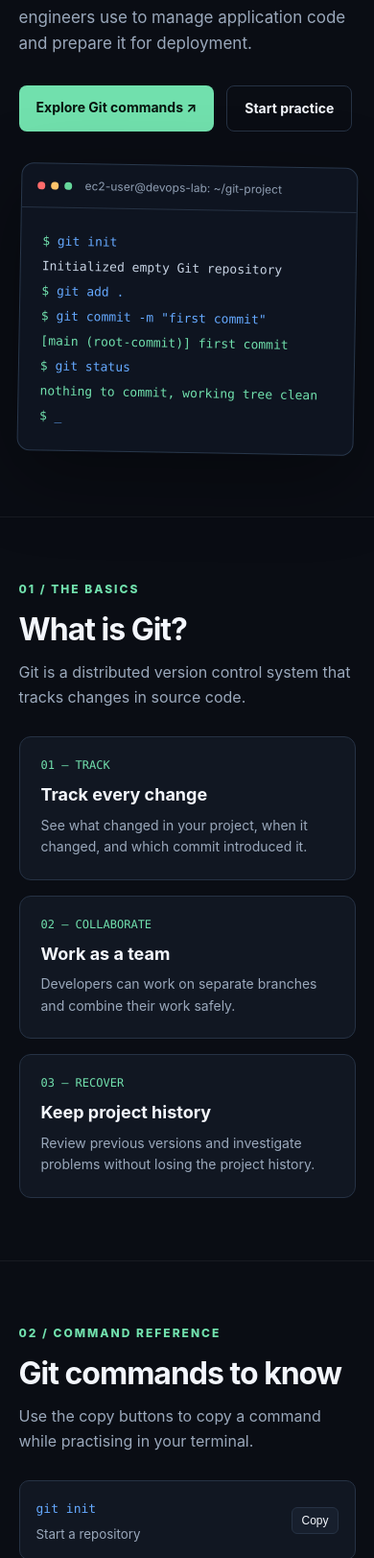
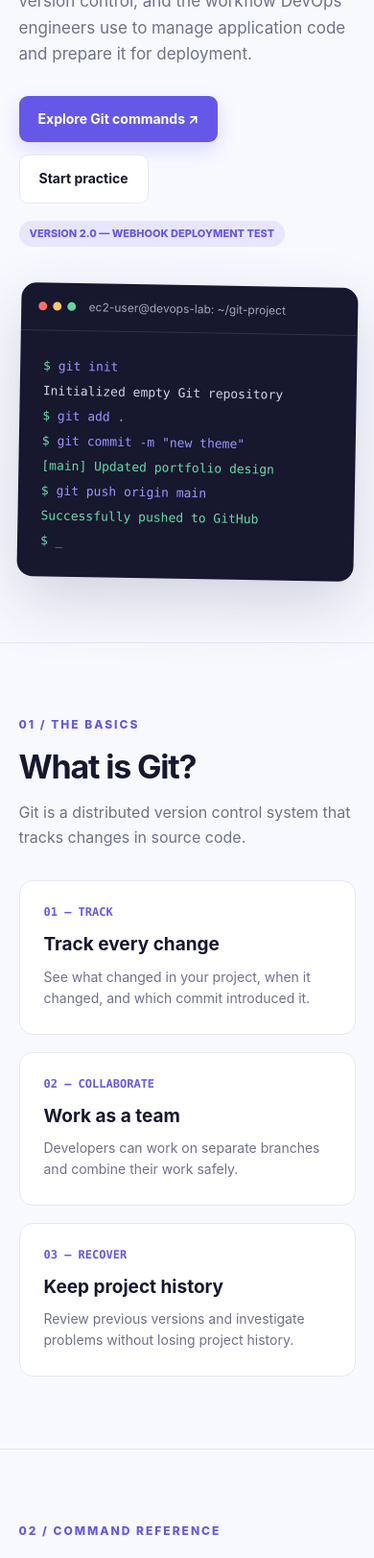
Before and after one commit to AnshadKoz/Git-Portfolio, a plain HTML site: page index.html in a window 390 px wide. Shown: the part 377-2000 px from the top of the page at 96% size. Drawn offline with Linux system fonts and the light colour scheme.

Commit message:
Update index.html with new design and content enhancements

```diff
--- a/index.html
+++ b/index.html
@@ -1,107 +1,439 @@
+
 <!DOCTYPE html>
 <html lang="en">
 <head>
   <meta charset="UTF-8">
   <meta name="viewport" content="width=device-width, initial-scale=1.0">
   <meta name="description" content="A personal Git and DevOps learning portfolio project.">
-  <title>GitLab — DevOps Learning Portfolio</title>
+  <title>Anshad | Git & DevOps Learning</title>
+
   <style>
     :root {
-      --bg: #0a0d14;
-      --surface: #111722;
-      --surface-2: #171f2d;
-      --text: #f3f6fc;
-      --muted: #9aa8bb;
-      --line: #263244;
-      --blue: #65a9ff;
-      --green: #71e0ad;
-      --orange: #ffb86b;
+      --bg: #f8f9ff;
+      --surface: #ffffff;
+      --surface-2: #f1f2ff;
+      --text: #17172e;
+      --muted: #70718a;
+      --line: #e6e7f2;
+      --primary: #6558e8;
+      --secondary: #8b7cf6;
+      --accent: #13b89a;
+      --dark: #17172e;
     }
-    * { box-sizing: border-box; }
-    html { scroll-behavior: smooth; }
+
+    * {
+      box-sizing: border-box;
+    }
+
+    html {
+      scroll-behavior: smooth;
+    }
+
     body {
       margin: 0;
       background: var(--bg);
       color: var(--text);
-      font-family: Inter, ui-sans-serif, system-ui, -apple-system, BlinkMacSystemFont, "Segoe UI", sans-serif;
+      font-family: Inter, system-ui, -apple-system,
+        BlinkMacSystemFont, "Segoe UI", sans-serif;
       line-height: 1.6;
     }
-    a { color: inherit; text-decoration: none; }
-    .container { width: min(1080px, 90%); margin: auto; }
+
+    a {
+      color: inherit;
+      text-decoration: none;
+    }
+
+    .container {
+      width: min(1100px, 90%);
+      margin: auto;
+    }
+
+    /* Navigation */
+
     nav {
-      height: 76px; display: flex; align-items: center; justify-content: space-between;
-      border-bottom: 1px solid rgba(255,255,255,.07);
+      height: 78px;
+      display: flex;
+      align-items: center;
+      justify-content: space-between;
+      border-bottom: 1px solid var(--line);
     }
-    .brand { font-weight: 800; letter-spacing: -.5px; font-size: 20px; }
-    .brand span { color: var(--green); }
-    .nav-links { display: flex; gap: 27px; color: var(--muted); font-size: 14px; }
-    .nav-links a:hover { color: var(--text); }
-    .hero { padding: 100px 0 85px; display: grid; grid-template-columns: 1.2fr .8fr; gap: 50px; align-items: center; }
-    .eyebrow { color: var(--green); font-size: 12px; font-weight: 800; letter-spacing: 2px; text-transform: uppercase; }
-    h1 { font-size: clamp(42px, 6vw, 70px); line-height: 1.04; letter-spacing: -3px; margin: 18px 0; }
-    h1 span { color: var(--blue); }
-    .hero p { color: var(--muted); max-width: 590px; font-size: 17px; }
-    .actions { display: flex; gap: 13px; margin-top: 30px; flex-wrap: wrap; }
-    .btn { display: inline-block; padding: 12px 18px; border-radius: 8px; font-weight: 700; font-size: 14px; }
-    .primary { background: var(--green); color: #07140e; }
-    .secondary { border: 1px solid var(--line); color: var(--text); }
+
+    .brand {
+      font-weight: 850;
+      font-size: 22px;
+      letter-spacing: -1px;
+    }
+
+    .brand span {
+      color: var(--primary);
+    }
+
+    .nav-links {
+      display: flex;
+      gap: 28px;
+      color: var(--muted);
+      font-size: 14px;
+      font-weight: 600;
+    }
+
+    .nav-links a:hover {
+      color: var(--primary);
+    }
+
+    /* Hero */
+
+    .hero {
+      padding: 105px 0 95px;
+      display: grid;
+      grid-template-columns: 1.1fr .9fr;
+      gap: 55px;
+      align-items: center;
+    }
+
+    .eyebrow {
+      color: var(--primary);
+      font-size: 12px;
+      font-weight: 800;
+      letter-spacing: 2px;
+      text-transform: uppercase;
+    }
+
+    h1 {
+      font-size: clamp(42px, 6vw, 68px);
+      line-height: 1.08;
+      letter-spacing: -3px;
+      margin: 20px 0;
+    }
+
+    h1 span {
+      color: var(--primary);
+    }
+
+    .hero p {
+      color: var(--muted);
+      max-width: 560px;
+      font-size: 17px;
+    }
+
+    .actions {
+      display: flex;
+      gap: 13px;
+      margin-top: 30px;
+      flex-wrap: wrap;
+    }
+
+    .btn {
+      display: inline-block;
+      padding: 13px 20px;
+      border-radius: 9px;
+      font-weight: 700;
+      font-size: 14px;
+      transition: .2s ease;
+    }
+
+    .btn:hover {
+      transform: translateY(-3px);
+    }
+
+    .primary {
+      background: var(--primary);
+      color: white;
+      box-shadow: 0 8px 20px rgba(101,88,232,.2);
+    }
+
+    .secondary {
+      background: white;
+      border: 1px solid var(--line);
+      color: var(--text);
+    }
+
+    /* Terminal */
+
     .terminal {
-      background: #0e1420; border: 1px solid #29384c; border-radius: 13px;
-      overflow: hidden; box-shadow: 0 25px 80px rgba(0,0,0,.35);
+      background: var(--dark);
+      border-radius: 16px;
+      overflow: hidden;
+      box-shadow: 0 25px 65px rgba(31,31,75,.17);
       transform: rotate(1deg);
     }
-    .terminal-top { padding: 13px 16px; border-bottom: 1px solid #263244; color: #8e9db1; font-size: 12px; }
-    .dots { display: inline-flex; gap: 6px; margin-right: 10px; }
-    .dots i { width: 8px; height: 8px; display: block; border-radius: 50%; background: #ff6b6b; }
-    .dots i:nth-child(2) { background: #ffc46b; } .dots i:nth-child(3) { background: #65d69a; }
-    .terminal-body { padding: 22px; font: 13px/2 Consolas, monospace; color: #c6d2e2; }
-    .prompt { color: var(--green); } .command { color: var(--blue); }
-    section { padding: 65px 0; border-top: 1px solid rgba(255,255,255,.06); }
-    .section-head { margin-bottom: 28px; }
-    .section-head h2 { margin: 7px 0; font-size: 32px; letter-spacing: -1px; }
-    .section-head p { color: var(--muted); margin: 0; }
-    .cards { display: grid; grid-template-columns: repeat(3, 1fr); gap: 16px; }
-    .card { background: var(--surface); border: 1px solid var(--line); padding: 22px; border-radius: 12px; }
-    .card .number { color: var(--green); font: 12px Consolas, monospace; }
-    .card h3 { margin: 10px 0 6px; font-size: 18px; }
-    .card p { color: var(--muted); font-size: 14px; margin: 0; }
-    .command-list { display: grid; grid-template-columns: 1fr 1fr; gap: 12px; }
+
+    .terminal-top {
+      padding: 15px 18px;
+      border-bottom: 1px solid #303047;
+      color: #a5a5bd;
+      font-size: 12px;
+    }
+
+    .dots {
+      display: inline-flex;
+      gap: 6px;
+      margin-right: 10px;
+    }
+
+    .dots i {
+      width: 9px;
+      height: 9px;
+      display: block;
+      border-radius: 50%;
+      background: #ff6b6b;
+    }
+
+    .dots i:nth-child(2) {
+      background: #ffc46b;
+    }
+
+    .dots i:nth-child(3) {
+      background: #65d69a;
+    }
+
+    .terminal-body {
+      padding: 24px;
+      font: 13px/2 Consolas, monospace;
+      color: #d4d4e6;
+    }
+
+    .prompt {
+      color: #65dba8;
+    }
+
+    .command {
+      color: #9d96ff;
+    }
+
+    .green {
+      color: #65dba8;
+    }
+
+    /* Sections */
+
+    section {
+      padding: 75px 0;
+      border-top: 1px solid var(--line);
+    }
+
+    .section-head {
+      margin-bottom: 32px;
+    }
+
+    .section-head h2 {
+      margin: 8px 0;
+      font-size: 34px;
+      letter-spacing: -1.2px;
+    }
+
+    .section-head p {
+      color: var(--muted);
+      margin: 0;
+    }
+
+    /* Cards */
+
+    .cards {
+      display: grid;
+      grid-template-columns: repeat(3, 1fr);
+      gap: 18px;
+    }
+
+    .card {
+      background: var(--surface);
+      border: 1px solid var(--line);
+      padding: 25px;
+      border-radius: 14px;
+      transition: .2s ease;
+    }
+
+    .card:hover {
+      transform: translateY(-5px);
+      border-color: var(--secondary);
+      box-shadow: 0 12px 30px rgba(30,30,80,.06);
+    }
+
+    .card .number {
+      color: var(--primary);
+      font: 12px Consolas, monospace;
+      font-weight: bold;
+    }
+
+    .card h3 {
+      margin: 12px 0 7px;
+      font-size: 19px;
+    }
+
+    .card p {
+      color: var(--muted);
+      font-size: 14px;
+      margin: 0;
+    }
+
+    /* Commands */
+
+    .command-list {
+      display: grid;
+      grid-template-columns: 1fr 1fr;
+      gap: 14px;
+    }
+
     .command-item {
-      background: var(--surface); border: 1px solid var(--line); border-radius: 10px;
-      padding: 15px 17px; display: flex; justify-content: space-between; align-items: center; gap: 12px;
+      background: var(--surface);
+      border: 1px solid var(--line);
+      border-radius: 11px;
+      padding: 17px;
+      display: flex;
+      justify-content: space-between;
+      align-items: center;
+      gap: 12px;
     }
-    .command-item code { color: var(--blue); font: 13px Consolas, monospace; }
-    .command-item small { color: var(--muted); display: block; margin-top: 4px; }
+
+    .command-item code {
+      color: var(--primary);
+      font: 13px Consolas, monospace;
+      font-weight: bold;
+    }
+
+    .command-item small {
+      color: var(--muted);
+      display: block;
+      margin-top: 5px;
+    }
+
     .copy {
-      border: 1px solid var(--line); background: var(--surface-2); color: var(--text);
-      border-radius: 6px; padding: 6px 9px; cursor: pointer; font-size: 12px;
+      border: none;
+      background: var(--surface-2);
+      color: var(--primary);
+      border-radius: 7px;
+      padding: 8px 12px;
+      cursor: pointer;
+      font-weight: 700;
+      font-size: 12px;
     }
-    .copy:hover { border-color: var(--blue); }
+
+    .copy:hover {
+      background: var(--primary);
+      color: white;
+    }
+
+    /* Workflow */
+
     .workflow {
-      display: flex; align-items: center; justify-content: center; gap: 10px; flex-wrap: wrap;
-      background: var(--surface); border: 1px solid var(--line); border-radius: 12px; padding: 25px;
+      display: flex;
+      align-items: center;
+      justify-content: center;
+      gap: 12px;
+      flex-wrap: wrap;
+      background: white;
+      border: 1px solid var(--line);
+      border-radius: 15px;
+      padding: 30px;
     }
-    .step { background: var(--surface-2); border: 1px solid #33445c; padding: 11px 15px; border-radius: 8px; font: 13px Consolas, monospace; }
-    .arrow { color: var(--green); }
-    .practice { background: linear-gradient(120deg, #11261f, #111722 65%); border: 1px solid #285340; border-radius: 14px; padding: 28px; }
-    .practice h3 { margin-top: 0; font-size: 22px; }
-    pre { background: #080d14; padding: 18px; overflow-x: auto; border-radius: 9px; color: #c9d8e9; border: 1px solid #263244; font: 13px/1.8 Consolas, monospace; }
-    .green { color: var(--green); }
-    footer { border-top: 1px solid rgba(255,255,255,.07); padding: 25px 0; color: var(--muted); font-size: 13px; }
-    footer .container { display: flex; justify-content: space-between; gap: 15px; flex-wrap: wrap; }
+
+    .step {
+      background: var(--surface-2);
+      color: var(--primary);
+      border: 1px solid #e4e0ff;
+      padding: 12px 16px;
+      border-radius: 9px;
+      font: 13px Consolas, monospace;
+    }
+
+    .arrow {
+      color: var(--accent);
+      font-size: 20px;
+    }
+
+    /* Practice */
+
+    .practice {
+      background: linear-gradient(120deg, #eeebff, #f5f7ff);
+      border: 1px solid #ded9ff;
+      border-radius: 16px;
+      padding: 30px;
+    }
+
+    .practice h3 {
+      margin-top: 0;
+      font-size: 23px;
+    }
+
+    pre {
+      background: var(--dark);
+      padding: 20px;
+      overflow-x: auto;
+      border-radius: 10px;
+      color: #d4d4e6;
+      font: 13px/1.9 Consolas, monospace;
+    }
+
+    /* Footer */
+
+    footer {
+      border-top: 1px solid var(--line);
+      padding: 27px 0;
+      color: var(--muted);
+      font-size: 13px;
+    }
+
+    footer .container {
+      display: flex;
+      justify-content: space-between;
+      gap: 15px;
+      flex-wrap: wrap;
+    }
+
+    .version {
+      display: inline-block;
+      margin-top: 18px;
+      padding: 5px 11px;
+      border-radius: 20px;
+      background: #e8e5ff;
+      color: var(--primary);
+      font-size: 11px;
+      font-weight: 800;
+    }
+
+    /* Responsive */
+
     @media (max-width: 760px) {
-      .hero { grid-template-columns: 1fr; padding: 65px 0; gap: 35px; }
-      .cards { grid-template-columns: 1fr; }
-      .command-list { grid-template-columns: 1fr; }
-      .nav-links { gap: 13px; font-size: 12px; }
-      h1 { letter-spacing: -2px; }
+      .hero {
+        grid-template-columns: 1fr;
+        padding: 65px 0;
+        gap: 40px;
+      }
+
+      .cards {
+        grid-template-columns: 1fr;
+      }
+
+      .command-list {
+        grid-template-columns: 1fr;
+      }
+
+      .nav-links {
+        gap: 13px;
+        font-size: 12px;
+      }
+
+      h1 {
+        letter-spacing: -2px;
+      }
     }
-    @media (max-width: 430px) { .nav-links a:nth-child(2) { display: none; } }
+
+    @media (max-width: 430px) {
+      .nav-links a:nth-child(2) {
+        display: none;
+      }
+
+      .workflow {
+        padding: 18px;
+      }
+    }
   </style>
 </head>
+
 <body>
+
   <nav class="container">
     <a class="brand" href="#">anshad<span>.</span>dev</a>
+
     <div class="nav-links">
       <a href="#about">About Git</a>
       <a href="#commands">Commands</a>
@@ -110,132 +442,303 @@
   </nav>
 
   <main>
+
     <div class="container hero">
+
       <div>
-        <div class="eyebrow">DevOps learning project / 01</div>
-        <h1>Learning Git.<br><span>Building better</span><br>workflows.</h1>
-        <p>A hands-on learning page about Git, version control, and the workflow DevOps engineers use to manage application code and prepare it for deployment.</p>
+        <div class="eyebrow">DevOps Learning Project / 01</div>
+
+        <h1>
+          Learn Git.<br>
+          <span>Build smarter</span><br>
+          workflows.
+        </h1>
+
+        <p>
+          A hands-on learning page about Git, version control,
+          and the workflow DevOps engineers use to manage
+          application code and prepare it for deployment.
+        </p>
+
         <div class="actions">
-          <a class="btn primary" href="#commands">Explore Git commands ↗</a>
-          <a class="btn secondary" href="#practice">Start practice</a>
+          <a class="btn primary" href="#commands">
+            Explore Git commands ↗
+          </a>
+
+          <a class="btn secondary" href="#practice">
+            Start practice
+          </a>
+        </div>
+
+        <div class="version">
+          VERSION 2.0 — WEBHOOK DEPLOYMENT TEST
         </div>
       </div>
+
       <div class="terminal">
-        <div class="terminal-top"><span class="dots"><i></i><i></i><i></i></span> ec2-user@devops-lab: ~/git-project</div>
+
+        <div class="terminal-top">
+          <span class="dots"><i></i><i></i><i></i></span>
+          ec2-user@devops-lab: ~/git-project
+        </div>
+
         <div class="terminal-body">
-          <div><span class="prompt">$</span> <span class="command">git init</span></div>
+
+          <div><span class="prompt">$</span>
+            <span class="command">git init</span>
+          </div>
+
           <div>Initialized empty Git repository</div>
-          <div><span class="prompt">$</span> <span class="command">git add .</span></div>
-          <div><span class="prompt">$</span> <span class="command">git commit -m "first commit"</span></div>
-          <div class="green">[main (root-commit)] first commit</div>
-          <div><span class="prompt">$</span> <span class="command">git status</span></div>
-          <div class="green">nothing to commit, working tree clean</div>
-          <div><span class="prompt">$</span> <span class="command">_</span></div>
+
+          <div><span class="prompt">$</span>
+            <span class="command">git add .</span>
+          </div>
+
+          <div><span class="prompt">$</span>
+            <span class="command">git commit -m "new theme"</span>
+          </div>
+
+          <div class="green">
+            [main] Updated portfolio design
+          </div>
+
+          <div><span class="prompt">$</span>
+            <span class="command">git push origin main</span>
+          </div>
+
+          <div class="green">
+            Successfully pushed to GitHub
+          </div>
+
+          <div><span class="prompt">$</span>
+            <span class="command">_</span>
+          </div>
+
         </div>
       </div>
     </div>
 
     <section id="about">
+
       <div class="container">
+
         <div class="section-head">
           <div class="eyebrow">01 / The basics</div>
           <h2>What is Git?</h2>
-          <p>Git is a distributed version control system that tracks changes in source code.</p>
+          <p>
+            Git is a distributed version control system
+            that tracks changes in source code.
+          </p>
         </div>
+
         <div class="cards">
-          <article class="card"><div class="number">01 — TRACK</div><h3>Track every change</h3><p>See what changed in your project, when it changed, and which commit introduced it.</p></article>
-          <article class="card"><div class="number">02 — COLLABORATE</div><h3>Work as a team</h3><p>Developers can work on separate branches and combine their work safely.</p></article>
-          <article class="card"><div class="number">03 — RECOVER</div><h3>Keep project history</h3><p>Review previous versions and investigate problems without losing the project history.</p></article>
+
+          <article class="card">
+            <div class="number">01 — TRACK</div>
+            <h3>Track every change</h3>
+            <p>
+              See what changed in your project, when it changed,
+              and which commit introduced it.
+            </p>
+          </article>
+
+          <article class="card">
+            <div class="number">02 — COLLABORATE</div>
+            <h3>Work as a team</h3>
+            <p>
+              Developers can work on separate branches
+              and combine their work safely.
+            </p>
+          </article>
+
+          <article class="card">
+            <div class="number">03 — RECOVER</div>
+            <h3>Keep project history</h3>
+            <p>
+              Review previous versions and investigate
+              problems without losing project history.
+            </p>
+          </article>
+
         </div>
       </div>
     </section>
 
     <section id="commands">
+
       <div class="container">
+
         <div class="section-head">
           <div class="eyebrow">02 / Command reference</div>
           <h2>Git commands to know</h2>
-          <p>Use the copy buttons to copy a command while practising in your terminal.</p>
+          <p>
+            Use the copy buttons to copy a command
+            while practising in your terminal.
+          </p>
         </div>
+
         <div class="command-list">
-          <div class="command-item"><div><code>git init</code><small>Start a repository</small></div><button class="copy" data-copy="git init">Copy</button></div>
-          <div class="command-item"><div><code>git status</code><small>Check file changes</small></div><button class="copy" data-copy="git status">Copy</button></div>
-          <div class="command-item"><div><code>git add .</code><small>Stage all changes</small></div><button class="copy" data-copy="git add .">Copy</button></div>
-          <div class="command-item"><div><code>git commit -m "message"</code><small>Save a snapshot</small></div><button class="copy" data-copy='git commit -m "message"'>Copy</button></div>
-          <div class="command-item"><div><code>git log --oneline</code><small>View commit history</small></div><button class="copy" data-copy="git log --oneline">Copy</button></div>
-          <div class="command-item"><div><code>git branch</code><small>List branches</small></div><button class="copy" data-copy="git branch">Copy</button></div>
-          <div class="command-item"><div><code>git switch -c feature</code><small>Create and switch branch</small></div><button class="copy" data-copy="git switch -c feature">Copy</button></div>
-          <div class="command-item"><div><code>git push</code><small>Send commits to remote</small></div><button class="copy" data-copy="git push">Copy</button></div>
-          <div class="command-item"><div><code>git pull</code><small>Fetch and integrate changes</small></div><button class="copy" data-copy="git pull">Copy</button></div>
-          <div class="command-item"><div><code>git clone URL</code><small>Copy a remote repository</small></div><button class="copy" data-copy="git clone URL">Copy</button></div>
+
+          <div class="command-item">
+            <div><code>git init</code><small>Start a repository</small></div>
+            <button class="copy" data-copy="git init">Copy</button>
+          </div>
+
+          <div class="command-item">
+            <div><code>git status</code><small>Check file changes</small></div>
+            <button class="copy" data-copy="git status">Copy</button>
+          </div>
+
+          <div class="command-item">
+            <div><code>git add .</code><small>Stage all changes</small></div>
+            <button class="copy" data-copy="git add .">Copy</button>
+          </div>
+
+          <div class="command-item">
+            <div><code>git commit -m "message"</code><small>Save a snapshot</small></div>
+            <button class="copy" data-copy='git commit -m "message"'>Copy</button>
+          </div>
+
+          <div class="command-item">
+            <div><code>git log --oneline</code><small>View commit history</small></div>
+            <button class="copy" data-copy="git log --oneline">Copy</button>
+          </div>
+
+          <div class="command-item">
+            <div><code>git branch</code><small>List branches</small></div>
+            <button class="copy" data-copy="git branch">Copy</button>
+          </div>
+
+          <div class="command-item">
+            <div><code>git switch -c feature</code><small>Create and switch branch</small></div>
+            <button class="copy" data-copy="git switch -c feature">Copy</button>
+          </div>
+
+          <div class="command-item">
+            <div><code>git push</code><small>Send commits to remote</small></div>
+            <button class="copy" data-copy="git push">Copy</button>
+          </div>
+
+          <div class="command-item">
+            <div><code>git pull</code><small>Fetch and integrate changes</small></div>
+            <button class="copy" data-copy="git pull">Copy</button>
+          </div>
+
+          <div class="command-item">
+            <div><code>git clone URL</code><small>Copy a remote repository</small></div>
+            <button class="copy" data-copy="git clone URL">Copy</button>
+          </div>
+
         </div>
       </div>
     </section>
 
     <section>
+
       <div class="container">
+
         <div class="section-head">
           <div class="eyebrow">03 / DevOps workflow</div>
           <h2>From code to deployment</h2>
-          <p>Git is one part of the delivery process. A CI/CD pipeline can automate the steps that follow.</p>
+          <p>
+            Git is one part of the delivery process.
+            A CI/CD pipeline can automate the steps that follow.
+          </p>
         </div>
+
         <div class="workflow">
-          <span class="step">Developer code</span><b class="arrow">→</b>
-          <span class="step">Git commit</span><b class="arrow">→</b>
-          <span class="step">GitHub</span><b class="arrow">→</b>
-          <span class="step">CI/CD pipeline</span><b class="arrow">→</b>
+
+          <span class="step">Developer code</span>
+          <b class="arrow">→</b>
+
+          <span class="step">Git commit</span>
+          <b class="arrow">→</b>
+
+          <span class="step">GitHub</span>
+          <b class="arrow">→</b>
+
+          <span class="step">CI/CD pipeline</span>
+          <b class="arrow">→</b>
+
           <span class="step">EC2 deployment</span>
+
         </div>
       </div>
     </section>
 
     <section id="practice">
+
       <div class="container">
+
         <div class="section-head">
           <div class="eyebrow">04 / Hands-on lab</div>
           <h2>Your first Git practice</h2>
-          <p>Run these commands inside a test folder on your EC2 instance or local machine.</p>
+          <p>
+            Run these commands inside a test folder
+            on your EC2 instance or local machine.
+          </p>
         </div>
+
         <div class="practice">
-          <h3><span class="green">$</span> Create your first repository</h3>
+
+          <h3>
+            <span class="green">$</span>
+            Create your first repository
+          </h3>
+
           <pre><code>mkdir my-first-git-project
 cd my-first-git-project
-
 git init
-
 echo "Hello DevOps! Learning Git." > index.html
-
 git status
 git add .
 git commit -m "Add first HTML page"
+git log --oneline</code></pre>
 
-git log --oneline</code></pre>
-          <p>After the commit, run <code>git status</code> again. You should see a clean working tree if all changes were committed.</p>
+          <p>
+            After the commit, run <code>git status</code> again.
+            You should see a clean working tree if all changes
+            were committed.
+          </p>
+
         </div>
       </div>
     </section>
+
   </main>
 
   <footer>
+
     <div class="container">
       <span>© 2026 Anshad — DevOps Learning Portfolio</span>
-      <span>Built with HTML, CSS & a little JavaScript.</span>
+      <span>Built with HTML, CSS & JavaScript.</span>
     </div>
+
   </footer>
 
   <script>
     document.querySelectorAll(".copy").forEach(button => {
+
       button.addEventListener("click", async () => {
+
         const command = button.dataset.copy;
+
         try {
           await navigator.clipboard.writeText(command);
           button.textContent = "Copied!";
-          setTimeout(() => button.textContent = "Copy", 1200);
+
+          setTimeout(() => {
+            button.textContent = "Copy";
+          }, 1200);
+
         } catch {
           button.textContent = "Select command";
         }
+
       });
+
     });
   </script>
+
 </body>
 </html>
```
